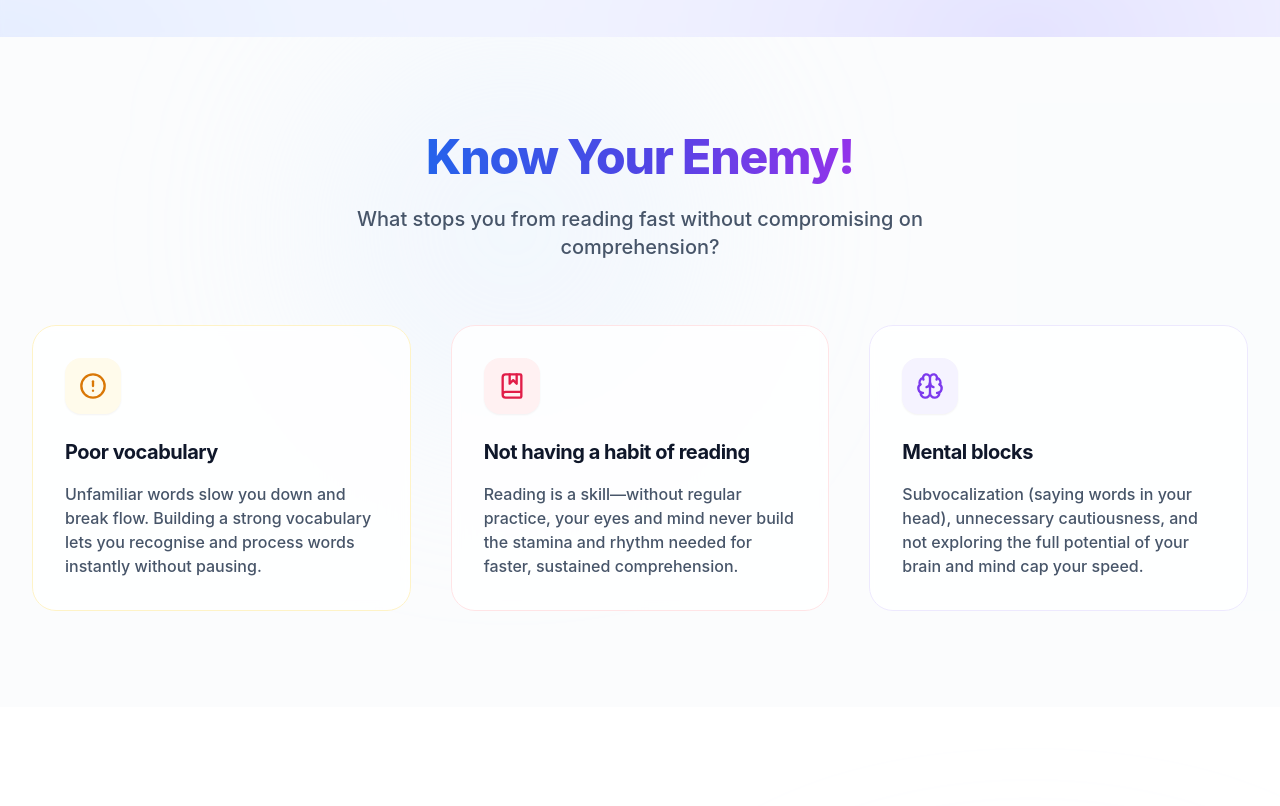
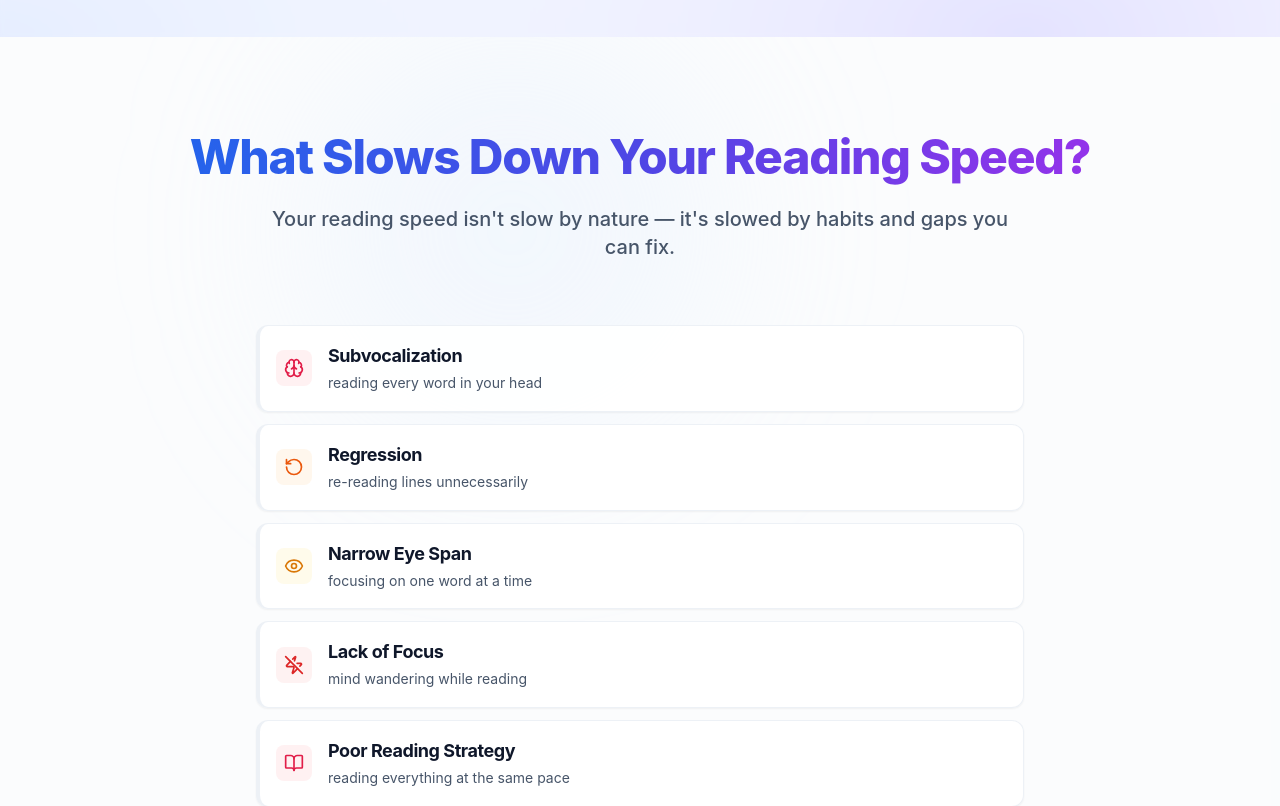
Before and after one commit to abhishekgitte/rydx, a Next.js app: page / in a window 1280 px wide. Shown: the part 660-1466 px from the top of the page. Built offline with nearby package versions, Linux system fonts and the light colour scheme.

Commit message:
before doing something

```diff
--- a/app/page.tsx
+++ b/app/page.tsx
@@ -4,7 +4,7 @@ import Header from "@/components/Header";
 import Footer from "@/components/Footer";
 import Link from "next/link";
 import { motion } from "framer-motion";
-import { Settings, Clock, Gauge, Brain, AlertCircle, BookMarked, Wrench, ScrollText, Calendar, ClipboardList, Sparkles, FileText, TrendingUp, Languages } from "lucide-react";
+import { Settings, Clock, Gauge, Brain, AlertCircle, BookMarked, Wrench, ScrollText, Calendar, ClipboardList, Sparkles, FileText, TrendingUp, Languages, Eye, RotateCcw, ZapOff, BookOpen } from "lucide-react";
 
 export default function Home() {
   const containerVariants = {
@@ -32,7 +32,7 @@ export default function Home() {
 
       <main className="flex-grow">
         {/* Hero Section */}
-        <section className="relative mesh-gradient pt-10 pb-16 lg:pt-14 lg:pb-24 overflow-hidden">
+        <section className="relative mesh-gradient pt-10 pb-12 md:pt-14 md:pb-24 overflow-hidden">
           <div className="absolute inset-0 bg-white/40 dark:bg-slate-950/40 backdrop-blur-[2px]"></div>
           <div className="max-w-7xl mx-auto px-4 sm:px-6 lg:px-8 relative z-10">
             <motion.div
@@ -73,7 +73,7 @@ export default function Home() {
                 </span>
               </h1>
 
-              <p className="text-lg md:text-2xl text-slate-600 dark:text-slate-400 mb-12 max-w-3xl mx-auto leading-relaxed px-4 md:px-0">
+              <p className="text-lg md:text-2xl text-slate-600 dark:text-slate-400 mb-8 md:mb-12 max-w-3xl mx-auto leading-relaxed px-4 md:px-0">
                 Unlock your <span className="text-slate-900 dark:text-white font-semibold">true potential</span> by breaking mental blocks.{" "}
                 <span className="text-slate-900 dark:text-white font-semibold">RydX</span> helps students build{" "}
                 <span className="text-slate-900 dark:text-white font-semibold">focus</span>, read{" "}
@@ -99,22 +99,22 @@ export default function Home() {
         </section>
 
         {/* Know Your Enemy */}
-        <section className="py-24 relative overflow-hidden bg-slate-50/30 dark:bg-slate-950/20">
+        <section className="py-12 md:py-24 relative overflow-hidden bg-slate-50/30 dark:bg-slate-950/20">
           <div className="absolute top-0 left-1/4 w-96 h-96 bg-blue-100/30 dark:bg-blue-900/10 rounded-full blur-[100px] pointer-events-none" />
           <div className="max-w-7xl mx-auto px-4 sm:px-6 lg:px-8 relative z-10">
             <motion.div
               initial={{ opacity: 0, y: 20 }}
               whileInView={{ opacity: 1, y: 0 }}
               viewport={{ once: true }}
-              className="text-center mb-16"
+              className="text-center mb-10 md:mb-16"
             >
-              <h2 className="text-3xl md:text-5xl font-extrabold mb-6 tracking-tight">
+              <h2 className="text-2xl md:text-5xl font-extrabold mb-6 tracking-tight">
                 <span className="bg-gradient-to-r from-blue-600 via-indigo-600 to-purple-600 bg-clip-text text-transparent">
-                  Know Your Enemy!
+                  What Slows Down Your Reading Speed?
                 </span>
               </h2>
-              <p className="text-lg md:text-xl text-slate-600 dark:text-slate-400 max-w-2xl mx-auto leading-relaxed font-medium">
-                What stops you from reading fast without compromising on comprehension?
+              <p className="text-lg md:text-xl text-slate-600 dark:text-slate-400 max-w-3xl mx-auto leading-relaxed font-medium mb-8">
+                Your reading speed isn't slow by nature — it's slowed by habits and gaps you can fix.
               </p>
             </motion.div>
 
@@ -123,35 +123,65 @@ export default function Home() {
               initial="hidden"
               whileInView="visible"
               viewport={{ once: true, margin: "-100px" }}
-              className="grid grid-cols-1 md:grid-cols-3 gap-8 lg:gap-10"
+              className="max-w-3xl mx-auto"
             >
+              <div className="space-y-3 mb-8">
                 {[
                   {
-                  title: "Poor vocabulary",
-                  description: "Unfamiliar words slow you down and break flow. Building a strong vocabulary lets you recognise and process words instantly without pausing.",
-                  icon: AlertCircle,
+                    title: "Subvocalization",
+                    description: "reading every word in your head",
+                    icon: Brain,
+                    color: "text-rose-600 dark:text-rose-400",
+                    bg: "bg-rose-50 dark:bg-rose-900/20",
+                    border: "border-rose-200 dark:border-rose-800/50",
+                  },
+                  {
+                    title: "Regression",
+                    description: "re-reading lines unnecessarily",
+                    icon: RotateCcw,
+                    color: "text-orange-600 dark:text-orange-400",
+                    bg: "bg-orange-50 dark:bg-orange-900/20",
+                    border: "border-orange-200 dark:border-orange-800/50",
+                  },
+                  {
+                    title: "Narrow Eye Span",
+                    description: "focusing on one word at a time",
+                    icon: Eye,
                     color: "text-amber-600 dark:text-amber-400",
                     bg: "bg-amber-50 dark:bg-amber-900/20",
-                  border: "border-amber-100 dark:border-amber-800/50",
-                  hover: "hover:shadow-amber-500/10 hover:border-amber-200 dark:hover:border-amber-700/50",
+                    border: "border-amber-200 dark:border-amber-800/50",
                   },
                   {
-                  title: "Not having a habit of reading",
-                  description: "Reading is a skill—without regular practice, your eyes and mind never build the stamina and rhythm needed for faster, sustained comprehension.",
-                  icon: BookMarked,
+                    title: "Lack of Focus",
+                    description: "mind wandering while reading",
+                    icon: ZapOff,
+                    color: "text-red-600 dark:text-red-400",
+                    bg: "bg-red-50 dark:bg-red-900/20",
+                    border: "border-red-200 dark:border-red-800/50",
+                  },
+                  {
+                    title: "Poor Reading Strategy",
+                    description: "reading everything at the same pace",
+                    icon: BookOpen,
                     color: "text-rose-600 dark:text-rose-400",
                     bg: "bg-rose-50 dark:bg-rose-900/20",
-                  border: "border-rose-100 dark:border-rose-800/50",
-                  hover: "hover:shadow-rose-500/10 hover:border-rose-200 dark:hover:border-rose-700/50",
+                    border: "border-rose-200 dark:border-rose-800/50",
                   },
                   {
-                  title: "Mental blocks",
-                  description: "Subvocalization (saying words in your head), unnecessary cautiousness, and not exploring the full potential of your brain and mind cap your speed.",
-                  icon: Brain,
-                  color: "text-violet-600 dark:text-violet-400",
-                  bg: "bg-violet-50 dark:bg-violet-900/20",
-                  border: "border-violet-100 dark:border-violet-800/50",
-                  hover: "hover:shadow-violet-500/10 hover:border-violet-200 dark:hover:border-violet-700/50",
+                    title: "Poor Vocabulary",
+                    description: "stopping often to understand words",
+                    icon: AlertCircle,
+                    color: "text-orange-600 dark:text-orange-400",
+                    bg: "bg-orange-50 dark:bg-orange-900/20",
+                    border: "border-orange-200 dark:border-orange-800/50",
+                  },
+                  {
+                    title: "Lack of a Reading Habit",
+                    description: "low familiarity with longer texts",
+                    icon: BookMarked,
+                    color: "text-amber-600 dark:text-amber-400",
+                    bg: "bg-amber-50 dark:bg-amber-900/20",
+                    border: "border-amber-200 dark:border-amber-800/50",
                   },
                 ].map((item, idx) => {
                   const Icon = item.icon;
@@ -159,35 +189,47 @@ export default function Home() {
                     <motion.div
                       key={idx}
                       variants={itemVariants}
-                    className={`flex flex-col p-8 rounded-3xl border ${item.border} ${item.hover} hover:shadow-2xl transition-all duration-500 group bg-white/80 dark:bg-slate-900/40 backdrop-blur-sm`}
+                      className={`flex items-center gap-4 p-4 rounded-xl bg-white/90 dark:bg-slate-900/60 border-l-4 ${item.border} border-t border-r border-b border-slate-200/60 dark:border-slate-800/60 shadow-sm hover:shadow-md hover:scale-[1.01] transition-all duration-300 group`}
                     >
-                    <div className={`w-14 h-14 ${item.bg} rounded-2xl flex items-center justify-center mb-6 group-hover:scale-110 transition-transform duration-300 shadow-sm`}>
-                      <Icon className={`w-7 h-7 ${item.color}`} />
+                      <div className={`flex-shrink-0 w-9 h-9 ${item.bg} rounded-lg flex items-center justify-center`}>
+                        <Icon className={`w-5 h-5 ${item.color}`} />
                       </div>
-                    <h3 className="text-xl font-bold text-slate-900 dark:text-white mb-4 tracking-tight group-hover:text-slate-950 dark:group-hover:text-white transition-colors">
+                      <div className="flex-1 min-w-0">
+                        <h3 className="text-base md:text-lg font-bold text-slate-900 dark:text-white tracking-tight mb-0.5">
                           {item.title}
                         </h3>
-                    <p className="text-slate-600 dark:text-slate-400 leading-relaxed text-sm md:text-base font-medium">
+                        <p className="text-sm text-slate-600 dark:text-slate-400 leading-relaxed">
                           {item.description}
                         </p>
+                      </div>
                     </motion.div>
                   );
                 })}
+              </div>
+
+              <motion.div
+                variants={itemVariants}
+                className="text-center p-6 rounded-2xl bg-gradient-to-r from-blue-50 to-indigo-50 dark:from-blue-900/20 dark:to-indigo-900/20 border border-blue-100 dark:border-blue-800/50"
+              >
+                <p className="text-base md:text-lg text-slate-700 dark:text-slate-300 font-semibold leading-relaxed">
+                  RydX helps you identify these issues and trains you to overcome them with structured practice.
+                </p>
+              </motion.div>
             </motion.div>
           </div>
         </section>
 
         {/* How will RydX help you? */}
-        <section className="py-28 relative overflow-hidden bg-white dark:bg-slate-950">
+        <section className="py-16 md:py-28 relative overflow-hidden bg-white dark:bg-slate-950">
           <div className="absolute top-1/2 right-0 w-[500px] h-[500px] bg-indigo-50/50 dark:bg-indigo-900/5 rounded-full blur-[120px] pointer-events-none" />
           <div className="max-w-7xl mx-auto px-4 sm:px-6 lg:px-8 relative z-10">
             <motion.div
               initial={{ opacity: 0, y: 20 }}
               whileInView={{ opacity: 1, y: 0 }}
               viewport={{ once: true }}
-              className="text-center mb-16"
+              className="text-center mb-10 md:mb-16"
             >
-              <h2 className="text-3xl md:text-5xl font-extrabold mb-6 tracking-tight">
+              <h2 className="text-2xl md:text-5xl font-extrabold mb-6 tracking-tight">
                 <span className="bg-gradient-to-r from-blue-600 via-indigo-600 to-purple-600 bg-clip-text text-transparent">
                   Everything You Need to Master Reading
                 </span>
@@ -240,16 +282,16 @@ export default function Home() {
         </section>
 
         {/* Make best use of RydX! */}
-        <section className="py-24 relative overflow-hidden bg-slate-50/50 dark:bg-slate-950/20">
+        <section className="py-12 md:py-24 relative overflow-hidden bg-slate-50/50 dark:bg-slate-950/20">
           <div className="absolute bottom-0 left-0 w-full h-px bg-gradient-to-r from-transparent via-slate-200 dark:via-slate-800 to-transparent" />
           <div className="max-w-4xl mx-auto px-4 sm:px-6 lg:px-8 relative z-10">
             <motion.div
               initial={{ opacity: 0, y: 20 }}
               whileInView={{ opacity: 1, y: 0 }}
               viewport={{ once: true }}
-              className="text-center mb-16"
+              className="text-center mb-10 md:mb-16"
             >
-              <h2 className="text-3xl md:text-5xl font-extrabold mb-6 tracking-tight">
+              <h2 className="text-2xl md:text-5xl font-extrabold mb-6 tracking-tight">
                 <span className="bg-gradient-to-r from-blue-600 via-indigo-600 to-purple-600 bg-clip-text text-transparent">
                   Make best use of RydX!
                 </span>
@@ -301,7 +343,7 @@ export default function Home() {
         </section>
 
         {/* CTA Section */}
-        <section className="py-28 bg-white dark:bg-slate-950">
+        <section className="py-16 md:py-28 bg-white dark:bg-slate-950">
           <div className="max-w-5xl mx-auto px-4 sm:px-6 lg:px-8">
             <motion.div
               initial={{ opacity: 0, y: 30 }}
@@ -313,13 +355,13 @@ export default function Home() {
               <div className="absolute bottom-0 left-0 translate-y-1/2 -translate-x-1/2 w-80 h-80 bg-blue-400/20 rounded-full blur-[100px]" />
 
               <div className="relative z-10">
-                <h2 className="text-3xl md:text-5xl font-black text-white mb-6 tracking-tight leading-tight">
+                <h2 className="text-2xl md:text-5xl font-black text-white mb-6 tracking-tight leading-tight">
                   Ready to read faster?
                 </h2>
                 <p className="text-lg md:text-xl text-blue-50 mb-2 max-w-xl mx-auto font-medium">
                   Take the speed test, then practice daily.
                 </p>
-                <p className="text-xl md:text-2xl text-white mb-10 font-black tracking-wide">
+                <p className="text-xl md:text-2xl text-white mb-6 md:mb-10 font-black tracking-wide">
                   Start now.
                 </p>
                 <motion.div whileHover={{ scale: 1.05 }} whileTap={{ scale: 0.95 }}>
```
Lines whose indentation alone changed are shown as unchanged.
